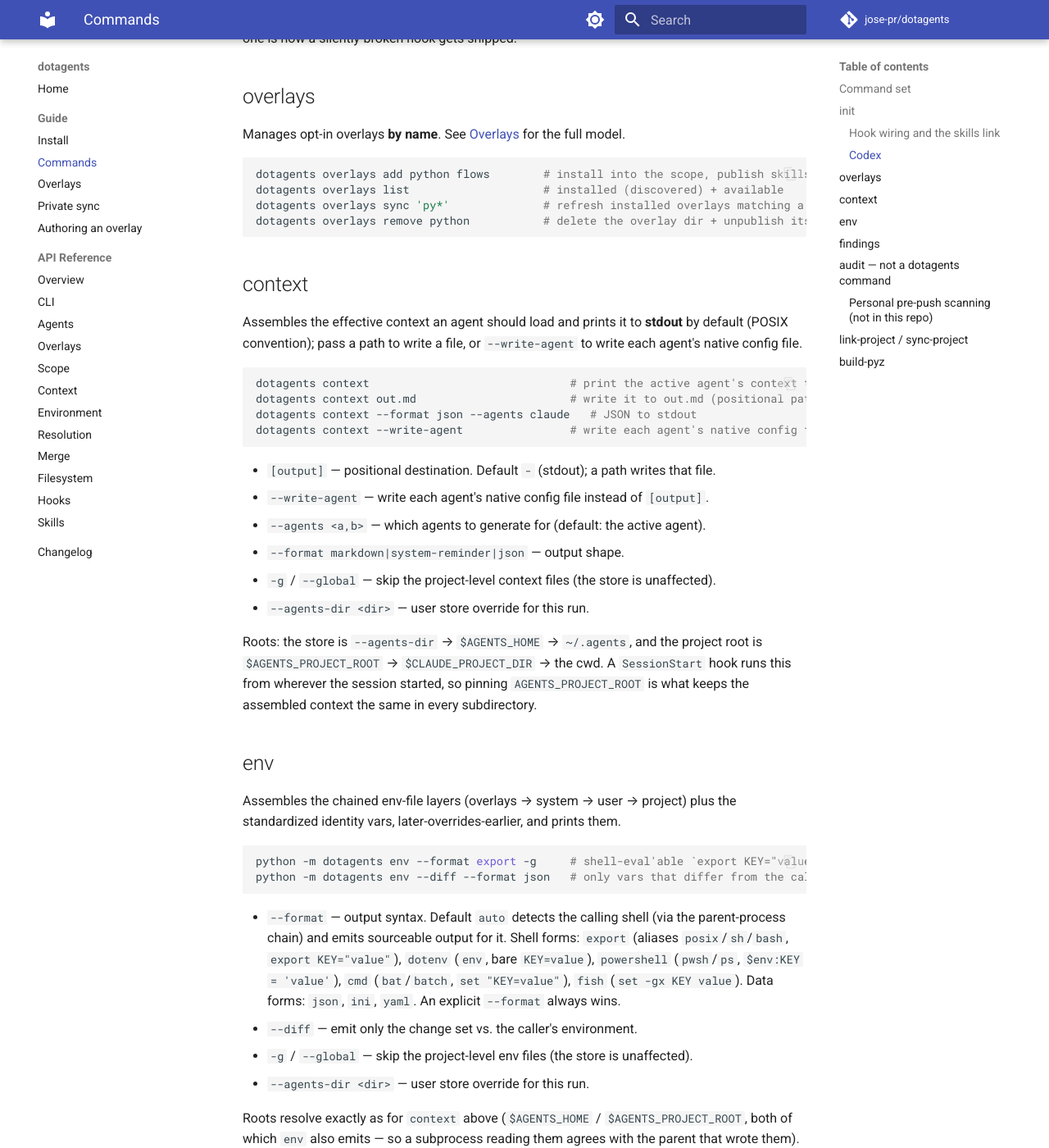
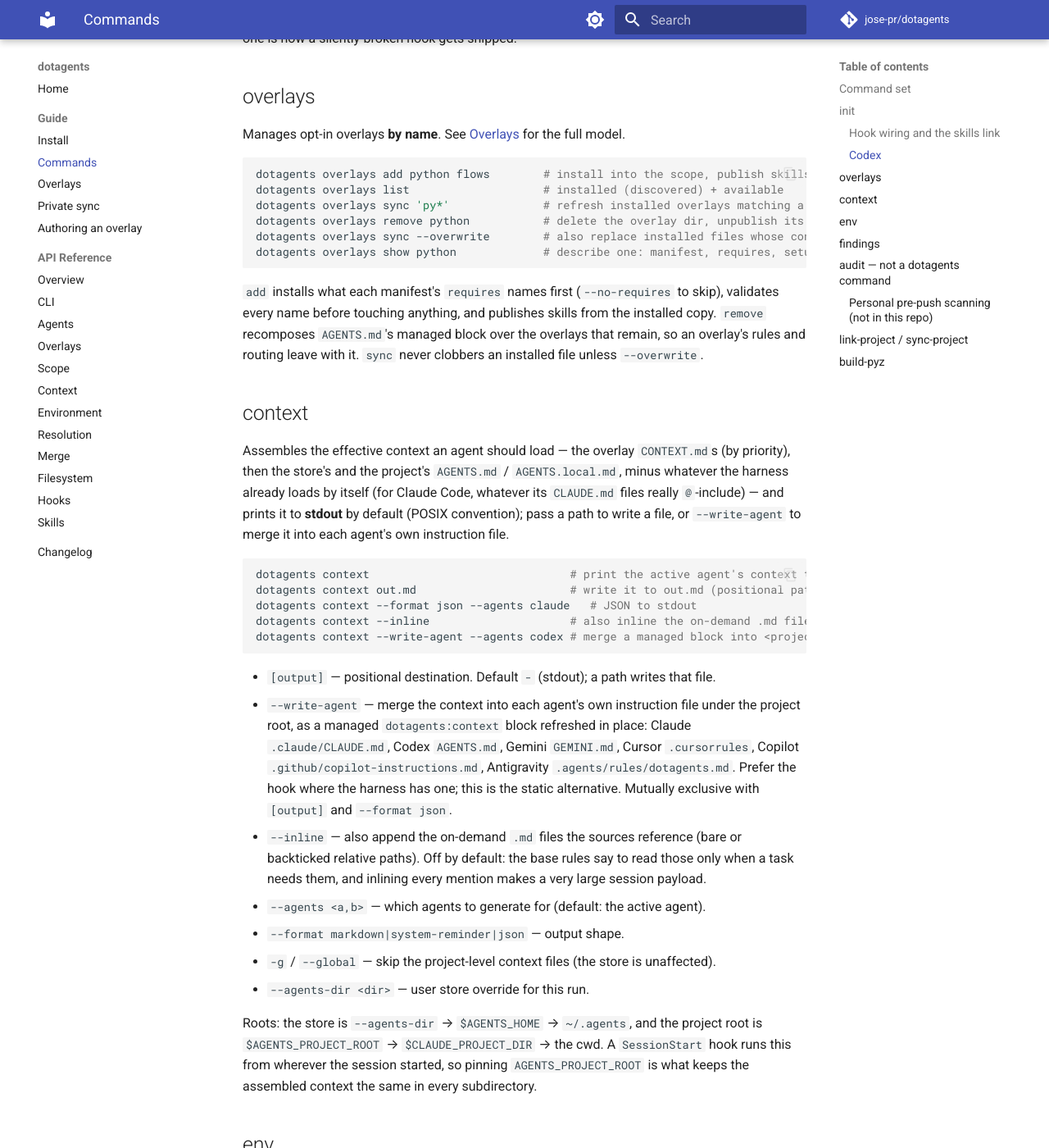
Before and after one commit to jose-pr/dotagents, an MkDocs documentation site: the page built from docs/guide/commands.md, in a window 1280 px wide and 1400 px high, scrolled down 3163 px. Shown: the whole window at 82% size. Built offline with MkDocs 1.6.1 and Material for MkDocs 9.7.7, drawn with Linux system fonts in a browser that asks for light colours; comment, search, counter and statistics services are not loaded.

Commit message:
docs: guide pages for context --inline / --write-agent and overlays show / remove un-merge / sync --overwrite

````diff
--- a/docs/guide/commands.md
+++ b/docs/guide/commands.md
@@ -12,7 +12,7 @@ by default (the `<cwd>/.agents` store, when run inside a project) or **user** wi
 | Command | What it does |
 | --- | --- |
 | `init` | Lay down the neutral base config; block-merge `AGENTS.md`/`CLAUDE.md`; `--bin-dir` also writes a PATH wrapper. |
-| `overlays` | Manage opt-in overlays by name: `add` / `remove` / `list` / `sync`. |
+| `overlays` | Manage opt-in overlays by name: `add` / `remove` / `list` / `sync` / `show`. |
 | `context` | Assemble the effective context for one or more agents. |
 | `env` | Assemble the chained env-file layers + identity vars, in a chosen format. |
 | `build-pyz` | Build the self-contained `dotagents.pyz` zipapp. |
@@ -137,24 +137,45 @@ Manages opt-in overlays **by name**. See [Overlays](overlays.md) for the full mo
 dotagents overlays add python flows        # install into the scope, publish skills
 dotagents overlays list                    # installed (discovered) + available
 dotagents overlays sync 'py*'              # refresh installed overlays matching a glob
-dotagents overlays remove python           # delete the overlay dir + unpublish its skills
+dotagents overlays remove python           # delete the overlay dir, unpublish its skills, un-merge its rules
+dotagents overlays sync --overwrite        # also replace installed files whose content changed upstream
+dotagents overlays show python             # describe one: manifest, requires, setup, skills (--json)
 ```
+
+`add` installs what each manifest's `requires` names first (`--no-requires` to skip),
+validates every name before touching anything, and publishes skills from the installed
+copy. `remove` recomposes `AGENTS.md`'s managed block over the overlays that remain, so
+an overlay's rules and routing leave with it. `sync` never clobbers an installed file
+unless `--overwrite`.
 
 ## context
 
-Assembles the effective context an agent should load and prints it to **stdout** by
-default (POSIX convention); pass a path to write a file, or `--write-agent` to write each
-agent's native config file.
+Assembles the effective context an agent should load — the overlay `CONTEXT.md`s
+(by priority), then the store's and the project's `AGENTS.md` / `AGENTS.local.md`,
+minus whatever the harness already loads by itself (for Claude Code, whatever its
+`CLAUDE.md` files really `@`-include) — and prints it to **stdout** by default
+(POSIX convention); pass a path to write a file, or `--write-agent` to merge it into
+each agent's own instruction file.
 
 ```bash
 dotagents context                              # print the active agent's context to stdout
 dotagents context out.md                       # write it to out.md (positional path)
 dotagents context --format json --agents claude   # JSON to stdout
-dotagents context --write-agent                # write each agent's native config file
+dotagents context --inline                     # also inline the on-demand .md files it points at
+dotagents context --write-agent --agents codex # merge a managed block into <project>/AGENTS.md
 ```
 
 - `[output]` — positional destination. Default `-` (stdout); a path writes that file.
-- `--write-agent` — write each agent's native config file instead of `[output]`.
+- `--write-agent` — merge the context into each agent's own instruction file under
+  the project root, as a managed `dotagents:context` block refreshed in place:
+  Claude `.claude/CLAUDE.md`, Codex `AGENTS.md`, Gemini `GEMINI.md`, Cursor
+  `.cursorrules`, Copilot `.github/copilot-instructions.md`, Antigravity
+  `.agents/rules/dotagents.md`. Prefer the hook where the harness has one; this is
+  the static alternative. Mutually exclusive with `[output]` and `--format json`.
+- `--inline` — also append the on-demand `.md` files the sources reference (bare or
+  backticked relative paths). Off by default: the base rules say to read those
+  only when a task needs them, and inlining every mention makes a very large
+  session payload.
 - `--agents <a,b>` — which agents to generate for (default: the active agent).
 - `--format markdown|system-reminder|json` — output shape.
 - `-g` / `--global` — skip the project-level context files (the store is unaffected).
````
Also changed, not shown: docs/guide/overlays.md (+2 -1 lines).
